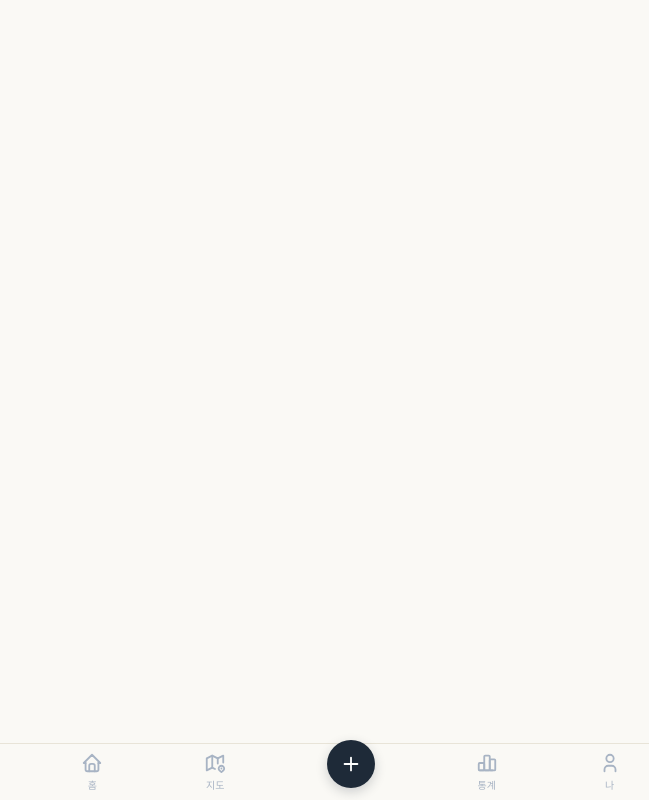
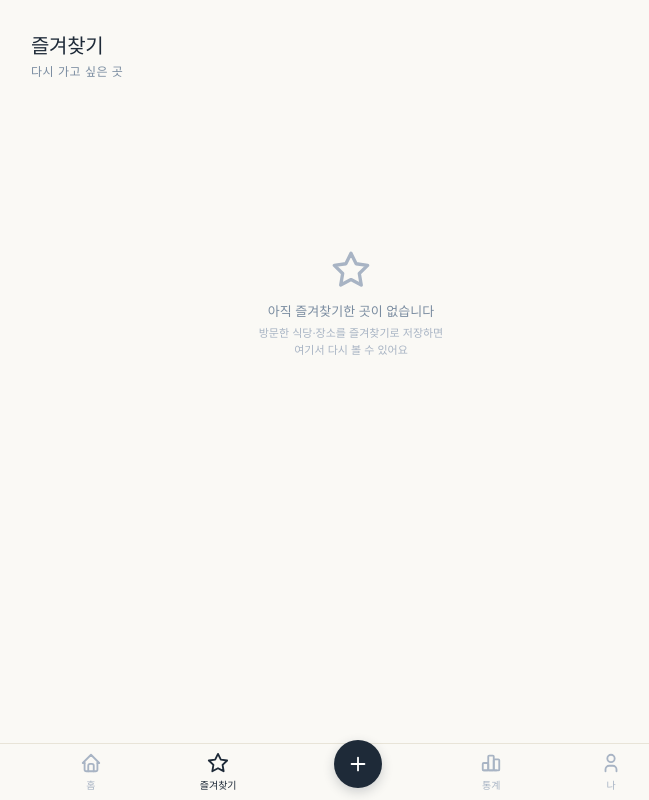
Before and after one commit to epdlaldks88-cmd/travel-app, a React (Vite) app: page /favorites in a window 1280 px wide. Before the commit this address had no page. Shown: the whole page, without its empty margins (289-938 px from the left). Built offline with nearby package versions, Linux system fonts and the light colour scheme; a web font is replaced by a local one.

Commit message:
refactor: 지도 탭을 즐겨찾기 탭으로 대체 (사용 목적 명확화)

```diff
--- a/src/App.jsx
+++ b/src/App.jsx
@@ -1,7 +1,7 @@
 import { BrowserRouter, Routes, Route } from "react-router-dom";
 import HomePage from "./pages/HomePage";
 import TripDetailPage from "./pages/TripDetailPage";
-import MapPage from "./pages/MapPage";
+import FavoritesPage from "./pages/FavoritesPage";
 import StatsPage from "./pages/StatsPage";
 import ProfilePage from "./pages/ProfilePage";
 import BottomTabBar from "./components/BottomTabBar";
@@ -20,7 +20,7 @@ function App() {
           <Routes>
             <Route path="/" element={<HomePage />} />
             <Route path="/trips/:id" element={<TripDetailPage />} />
-            <Route path="/map" element={<MapPage />} />
+            <Route path="/favorites" element={<FavoritesPage />} />
             <Route path="/stats" element={<StatsPage />} />
             <Route path="/profile" element={<ProfilePage />} />
           </Routes>
--- a/src/components/BottomTabBar.jsx
+++ b/src/components/BottomTabBar.jsx
@@ -1,7 +1,7 @@
 import { Link, useLocation, useNavigate } from "react-router-dom";
 import {
   IconHome,
-  IconMap2,
+  IconStar,
   IconChartBar,
   IconUser,
   IconPlus,
@@ -61,20 +61,20 @@ function BottomTabBar() {
           </span>
         </Link>
 
-        {/* 지도 */}
-        <Link to="/map" className="flex flex-col items-center gap-1">
-          <IconMap2
+        {/* 즐겨찾기 */}
+        <Link to="/favorites" className="flex flex-col items-center gap-1">
+          <IconStar
             size={22}
-            color={isActive("/map") ? activeColor : inactiveColor}
+            color={isActive("/favorites") ? activeColor : inactiveColor}
           />
           <span
             className="font-medium"
             style={{
               fontSize: "10px",
-              color: isActive("/map") ? activeColor : inactiveColor,
+              color: isActive("/favorites") ? activeColor : inactiveColor,
             }}
           >
-            지도
+            즐겨찾기
           </span>
         </Link>
 
--- /dev/null
+++ b/src/pages/FavoritesPage.jsx
@@ -0,0 +1,41 @@
+import { IconStar } from "@tabler/icons-react";
+
+function FavoritesPage() {
+  return (
+    <div>
+      {/* 헤더 */}
+      <header className="mb-6 pt-4">
+        <h1
+          className="text-xl font-medium"
+          style={{ color: "#1E2A38", letterSpacing: "-0.3px" }}
+        >
+          즐겨찾기
+        </h1>
+        <p
+          className="text-xs mt-1"
+          style={{ color: "#7A8CA0", letterSpacing: "0.5px" }}
+        >
+          다시 가고 싶은 곳
+        </p>
+      </header>
+
+      {/* 빈 상태 */}
+      <div className="min-h-[50vh] flex flex-col items-center justify-center">
+        <IconStar size={40} color="#A8B4C4" />
+        <p className="mt-3" style={{ color: "#7A8CA0", fontSize: "13px" }}>
+          아직 즐겨찾기한 곳이 없습니다
+        </p>
+        <p
+          className="mt-1 text-center"
+          style={{ color: "#A8B4C4", fontSize: "11px" }}
+        >
+          방문한 식당·장소를 즐겨찾기로 저장하면
+          <br />
+          여기서 다시 볼 수 있어요
+        </p>
+      </div>
+    </div>
+  );
+}
+
+export default FavoritesPage;
--- a/src/pages/MapPage.jsx
+++ /dev/null
@@ -1,20 +0,0 @@
-import { IconMap2 } from "@tabler/icons-react";
-
-function MapPage() {
-  return (
-    <div className="min-h-[60vh] flex flex-col items-center justify-center">
-      <IconMap2 size={40} color="#A8B4C4" />
-      <h2
-        className="mt-3 font-medium"
-        style={{ color: "#1E2A38", fontSize: "16px" }}
-      >
-        지도
-      </h2>
-      <p className="mt-1" style={{ color: "#7A8CA0", fontSize: "12px" }}>
-        준비 중입니다
-      </p>
-    </div>
-  );
-}
-
-export default MapPage;
```
Also changed, not shown: 2 other files (tests, documents, lock files or other folders).
